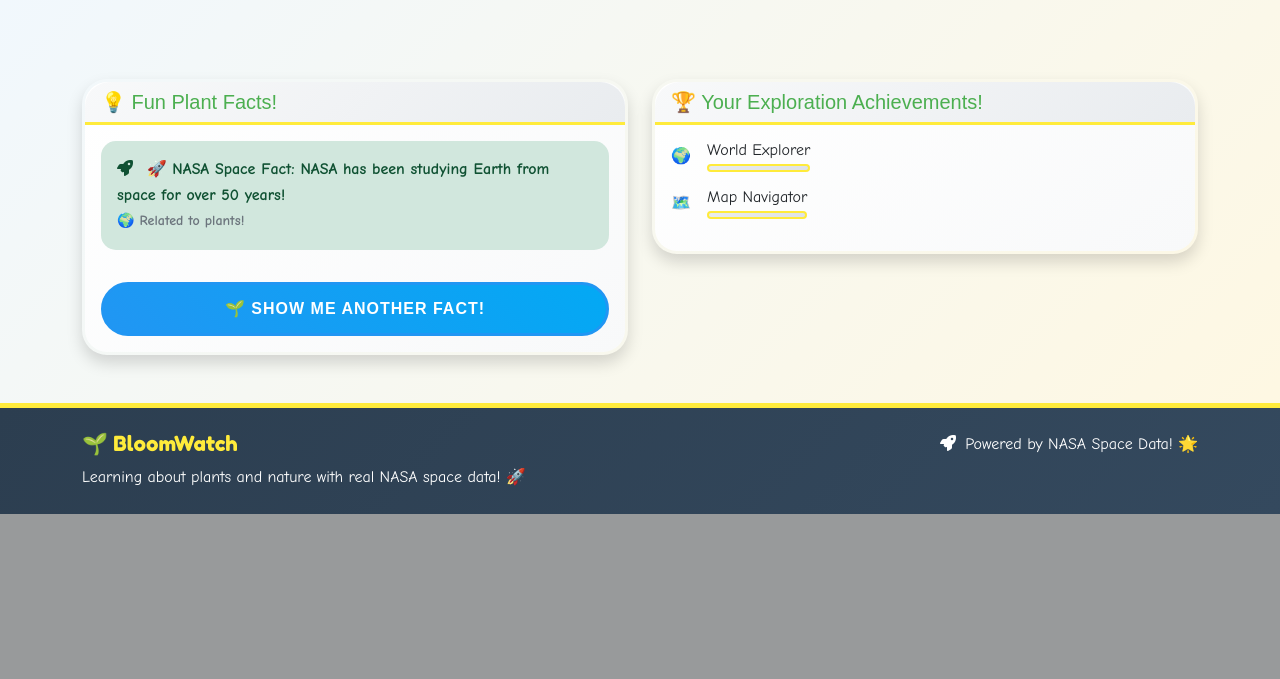
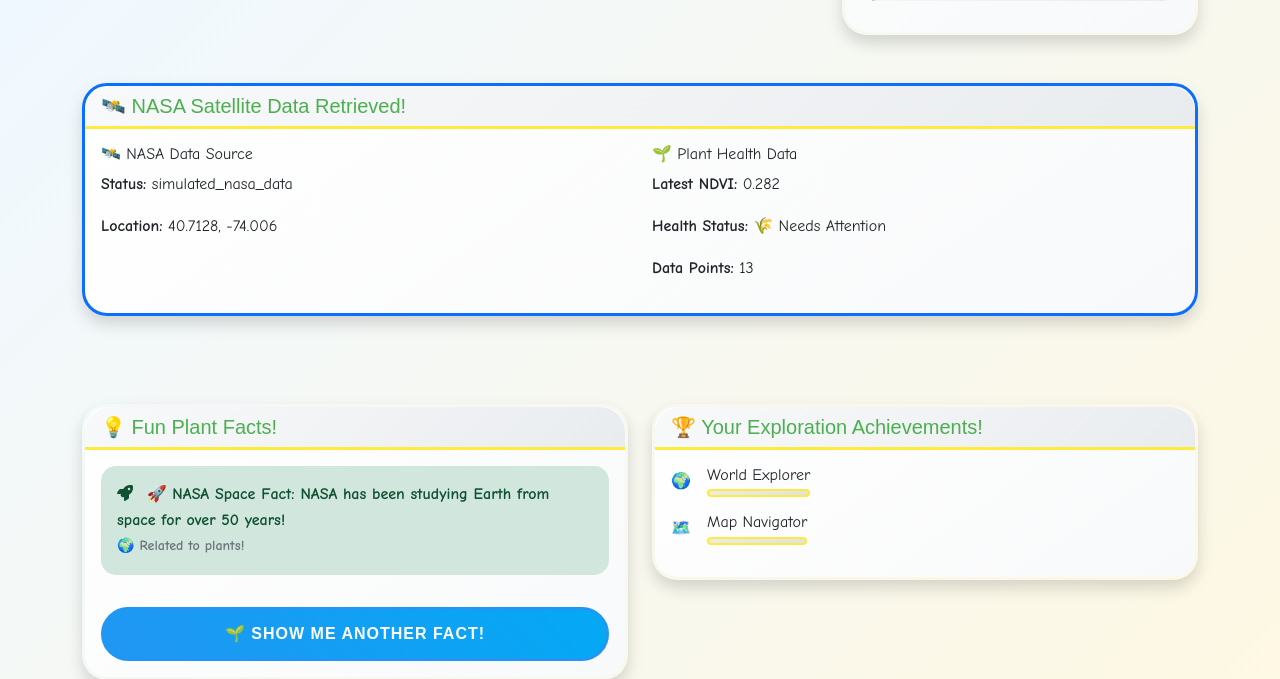
Before and after one commit to oliviahigbee/bloomwatch-starter, a Flask app: page /explore in a window 1280 px wide. Shown: the part 2052-2731 px from the top of the page. Before the commit the page ends 2566 px from the top, so only its background shows below. Run offline with Flask 3, Linux system fonts and the light colour scheme; data that the repository does not hold is empty; some libraries are stand-ins or nearby versions.

Commit message:
plant growth graph working again

```diff
--- a/static/js/explore.js
+++ b/static/js/explore.js
@@ -32,6 +32,7 @@
         this.startFactRotation();
         this.loadAchievements();
         this.initializeChart();
+        this.loadInitialNASAData();
     }
 
     initializeMap() {
@@ -202,11 +203,52 @@
         this.showNotification("🌱 Great discovery! You found a new plant location!", "success");
     }
 
-    updateCity() {
+    async updateCity() {
         const citySelect = document.getElementById('citySelect');
         this.currentLocation = citySelect.value;
         this.updateMapTitle();
         this.showNotification(`🌍 Now exploring ${citySelect.options[citySelect.selectedIndex].text}!`, "info");
+
+        // Load NASA data for the selected city
+        await this.loadNASADataForCity(this.currentLocation);
+    }
+
+    async loadNASADataForCity(city) {
+        const cityCoordinates = {
+            'global': { lat: 20, lon: 0 },
+            'new-york': { lat: 40.7128, lon: -74.0060 },
+            'london': { lat: 51.5074, lon: -0.1278 },
+            'tokyo': { lat: 35.6762, lon: 139.6503 },
+            'sao-paulo': { lat: -23.5505, lon: -46.6333 },
+            'sydney': { lat: -33.8688, lon: 151.2093 },
+            'cape-town': { lat: -33.9249, lon: 18.4241 },
+            'mumbai': { lat: 19.0760, lon: 72.8777 },
+            'paris': { lat: 48.8566, lon: 2.3522 },
+            'los-angeles': { lat: 34.0522, lon: -118.2437 }
+        };
+
+        const coords = cityCoordinates[city] || cityCoordinates['new-york'];
+
+        try {
+            this.showNotification("🛰️ Loading NASA data for selected location...", "info");
+
+            const response = await fetch(`/api/bloom-data?lat=${coords.lat}&lon=${coords.lon}`);
+            const nasaData = await response.json();
+
+            if (nasaData && nasaData.data && nasaData.data.length > 0) {
+                this.updateChart(nasaData);
+                this.updatePlantHealthScoreboard(coords.lat, coords.lon, nasaData);
+                this.showNASAData(nasaData, coords.lat, coords.lon);
+
+                this.showNotification(
+                    `🛰️ NASA data loaded for ${city}! Source: ${nasaData.data_availability}`,
+                    'success'
+                );
+            }
+        } catch (error) {
+            console.error('Error loading NASA data for city:', error);
+            this.showNotification("⚠️ Error loading NASA data for selected city", "warning");
+        }
     }
 
     updateTimeRange() {
@@ -227,14 +269,18 @@
         document.getElementById('mapTitle').textContent = `🌍 ${selectedText} Plant Map`;
     }
 
-    refreshData() {
+    async refreshData() {
         this.showNotification("🔄 Getting fresh plant data from NASA satellites...", "info");
 
-        // Simulate data loading
-        setTimeout(() => {
-            this.showNotification("✅ Fresh plant data loaded successfully!", "success");
+        try {
+            // Reload NASA data for the current location
+            await this.loadInitialNASAData();
             this.loadFunFacts();
-        }, 2000);
+            this.showNotification("✅ Fresh NASA satellite data loaded successfully!", "success");
+        } catch (error) {
+            console.error('Error refreshing data:', error);
+            this.showNotification("⚠️ Error loading fresh data - using cached data", "warning");
+        }
     }
 
     async loadFunFacts() {
@@ -570,6 +616,41 @@
             this.chart.update();
         }
     }
+
+    async loadInitialNASAData() {
+        // Load initial NASA data for a default location to populate the chart
+        try {
+            // Use New York City as default location for initial data
+            const defaultLat = 40.7128;
+            const defaultLon = -74.0060;
+
+            this.showNotification("🛰️ Loading real NASA satellite data...", "info");
+
+            const response = await fetch(`/api/bloom-data?lat=${defaultLat}&lon=${defaultLon}`);
+            const nasaData = await response.json();
+
+            if (nasaData && nasaData.data && nasaData.data.length > 0) {
+                // Update the chart with real NASA data
+                this.updateChart(nasaData);
+
+                // Update the plant health scoreboard
+                this.updatePlantHealthScoreboard(defaultLat, defaultLon, nasaData);
+
+                // Show NASA data prominently
+                this.showNASAData(nasaData, defaultLat, defaultLon);
+
+                this.showNotification(
+                    `🛰️ Real NASA data loaded! Source: ${nasaData.data_availability}`,
+                    'success'
+                );
+            } else {
+                this.showNotification("⚠️ Using sample data - NASA API temporarily unavailable", "warning");
+            }
+        } catch (error) {
+            console.error('Error loading initial NASA data:', error);
+            this.showNotification("⚠️ Using sample data - NASA API temporarily unavailable", "warning");
+        }
+    }
 }
 
 // Global functions for HTML onclick events
@@ -597,6 +678,8 @@
 let exploreApp;
 document.addEventListener('DOMContentLoaded', () => {
     exploreApp = new ExploreApp();
+    // Make exploreApp globally accessible for debugging and HTML onclick events
+    window.exploreApp = exploreApp;
 });
 
 // Add CSS animations
--- a/templates/explore.html
+++ b/templates/explore.html
@@ -348,6 +348,7 @@
     </footer>
 
     <script src="https://cdn.jsdelivr.net/npm/bootstrap@5.1.3/dist/js/bootstrap.bundle.min.js"></script>
+    <script src="https://cdn.jsdelivr.net/npm/chart.js@3.9.1/dist/chart.min.js"></script>
     <script src="{{ url_for('static', filename='js/explore.js') }}?v=3.0"></script>
 </body>
 </html>
```
Also changed, not shown: .playwright-mcp/explore_page_chart_test.png (added), .playwright-mcp/explore_page_with_chart.png (added).
